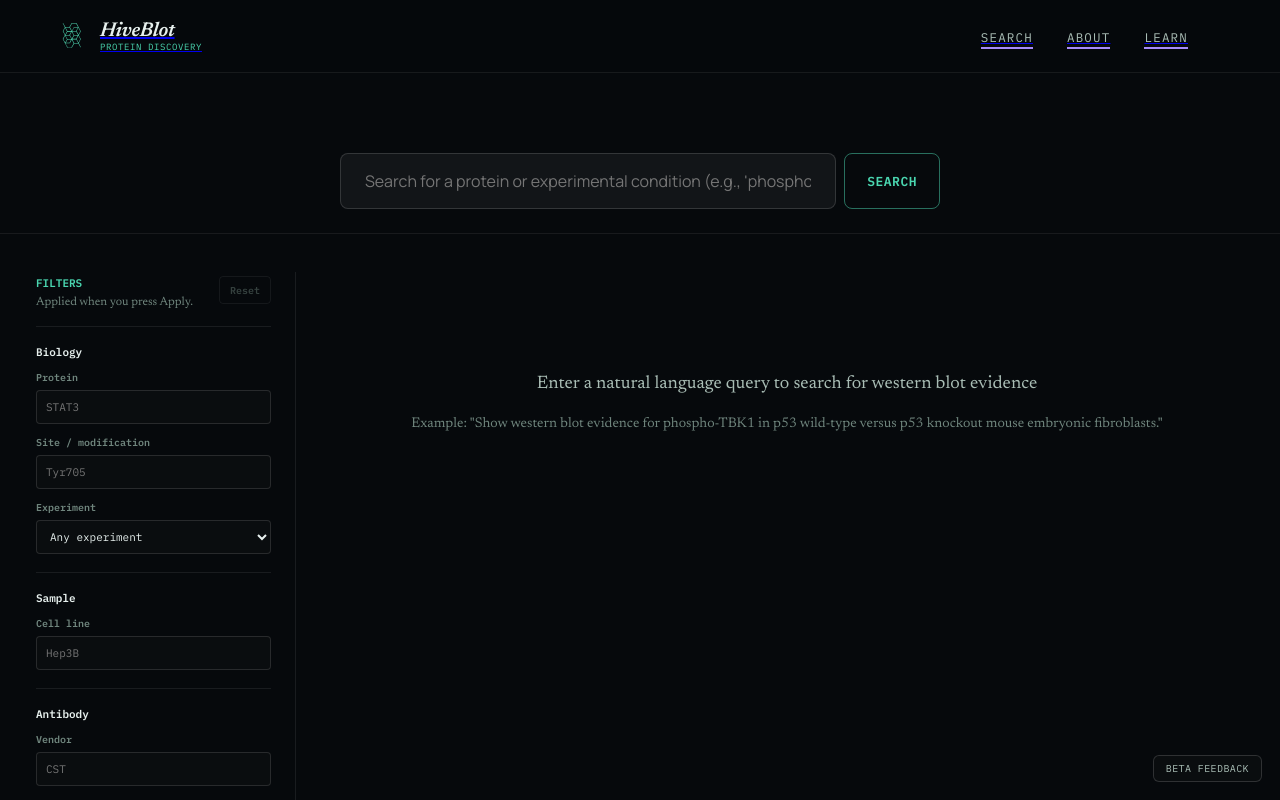
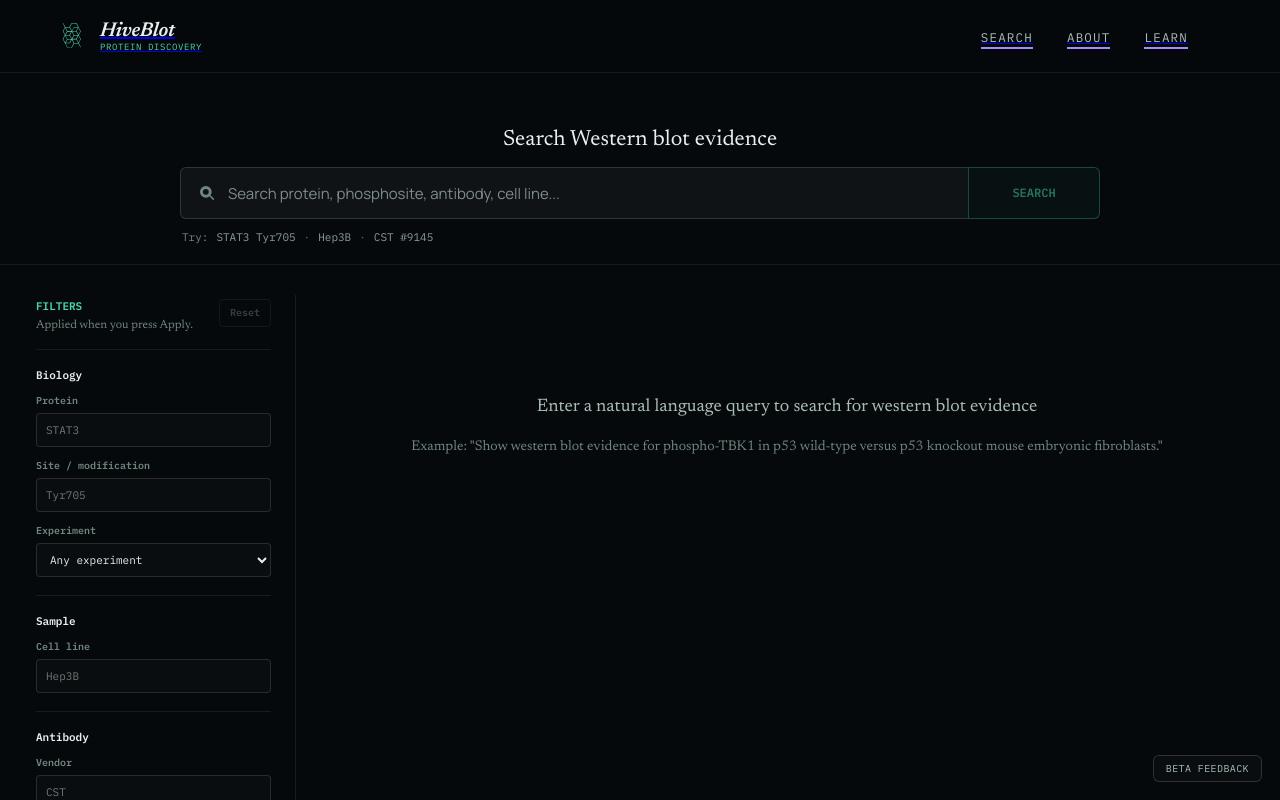
Before and after one commit to nikhilesh-s/hive, a Next.js app in the folder web/: page /search in a window 1280 px wide. Shown: the top 800 px of the page. Built offline with nearby package versions, Linux system fonts and the light colour scheme.

Commit message:
Refine search bar UX

```diff
--- a/web/app/globals.css
+++ b/web/app/globals.css
@@ -132,13 +132,192 @@ body {
   animation: typewriter-cursor-fade 0.8s ease 0.12s forwards;
 }
 
+.hb-search-workspace-header {
+  border-bottom: 1px solid rgba(255, 255, 255, 0.07);
+  padding: 26px 56px 18px;
+}
+
+.hb-search-input-shell {
+  margin: 0 auto;
+  max-width: 920px;
+  width: 100%;
+}
+
+.hb-search-input-heading {
+  color: var(--color-text);
+  font-family: 'Newsreader', serif;
+  font-size: 22px;
+  font-weight: 400;
+  line-height: 1.2;
+  margin-bottom: 14px;
+  text-align: center;
+}
+
+.hb-search-control {
+  align-items: stretch;
+  display: flex;
+  margin: 0 auto;
+  max-width: 920px;
+  width: 100%;
+}
+
+.hb-search-field {
+  align-items: center;
+  background: rgba(255, 255, 255, 0.045);
+  border: 1px solid rgba(255, 255, 255, 0.14);
+  border-radius: 6px 0 0 6px;
+  border-right: 0;
+  display: flex;
+  flex: 1 1 auto;
+  gap: 12px;
+  min-height: 52px;
+  min-width: 0;
+  padding: 0 12px 0 17px;
+  transition: background 0.18s, border-color 0.18s, box-shadow 0.18s;
+}
+
+.hb-search-control:hover .hb-search-field {
+  border-color: rgba(255, 255, 255, 0.22);
+}
+
+.hb-search-control:focus-within .hb-search-field {
+  background: rgba(255, 255, 255, 0.055);
+  border-color: rgba(74, 214, 176, 0.62);
+  box-shadow: 0 0 0 2px rgba(74, 214, 176, 0.1);
+}
+
+.hb-search-icon {
+  color: var(--color-text-subtle);
+  flex: 0 0 auto;
+  height: 18px;
+  transition: color 0.18s;
+  width: 18px;
+}
+
+.hb-search-control:focus-within .hb-search-icon {
+  color: var(--color-accent);
+}
+
+.hb-search-input {
+  background: transparent;
+  border: 0;
+  color: var(--color-text);
+  flex: 1 1 auto;
+  font-family: 'Manrope', sans-serif;
+  font-size: 15px;
+  min-width: 0;
+  outline: none;
+  padding: 0;
+}
+
+.hb-search-input::placeholder {
+  color: rgba(169, 189, 181, 0.72);
+}
+
+.hb-search-clear {
+  align-items: center;
+  background: transparent;
+  border: 1px solid transparent;
+  border-radius: 4px;
+  color: var(--color-text-subtle);
+  cursor: pointer;
+  display: inline-flex;
+  flex: 0 0 auto;
+  font-family: 'IBM Plex Mono', monospace;
+  font-size: 17px;
+  height: 28px;
+  justify-content: center;
+  line-height: 1;
+  width: 28px;
+}
+
+.hb-search-clear:hover {
+  border-color: rgba(255, 255, 255, 0.12);
+  color: var(--color-accent);
+}
+
+.hb-search-clear:focus-visible,
+.hb-search-submit:focus-visible,
+.hb-search-examples button:focus-visible {
+  outline: 2px solid rgba(74, 214, 176, 0.72);
+  outline-offset: 2px;
+}
+
+.hb-search-submit {
+  background: rgba(74, 214, 176, 0.08);
+  border: 1px solid rgba(74, 214, 176, 0.58);
+  border-radius: 0 6px 6px 0;
+  color: var(--color-accent);
+  cursor: pointer;
+  flex: 0 0 132px;
+  font-family: 'IBM Plex Mono', monospace;
+  font-size: 12px;
+  font-weight: 600;
+  line-height: 1;
+  min-height: 52px;
+  padding: 0 18px;
+  transition: background 0.18s, border-color 0.18s, color 0.18s, transform 0.08s;
+}
+
+.hb-search-submit:hover:not(:disabled) {
+  background: rgba(74, 214, 176, 0.14);
+  border-color: rgba(74, 214, 176, 0.82);
+  color: #d2f5eb;
+}
+
+.hb-search-submit:active:not(:disabled) {
+  transform: translateY(1px);
+}
+
+.hb-search-submit:disabled {
+  cursor: default;
+  opacity: 0.5;
+}
+
+.hb-search-examples {
+  align-items: center;
+  color: var(--color-text-subtle);
+  display: flex;
+  flex-wrap: wrap;
+  font-family: 'IBM Plex Mono', monospace;
+  font-size: 11px;
+  gap: 8px;
+  line-height: 1.5;
+  margin: 10px auto 0;
+  max-width: 920px;
+  padding-left: 2px;
+}
+
+.hb-search-example-item {
+  align-items: center;
+  display: inline-flex;
+  gap: 8px;
+}
+
+.hb-search-example-separator {
+  color: rgba(111, 133, 125, 0.7);
+}
+
+.hb-search-examples button {
+  background: transparent;
+  border: 0;
+  color: rgba(169, 189, 181, 0.82);
+  cursor: pointer;
+  font: inherit;
+  padding: 0;
+}
+
+.hb-search-examples button:hover {
+  color: var(--color-accent);
+}
+
 .hb-search-body {
   display: grid;
   grid-template-columns: minmax(232px, 260px) minmax(0, 1fr);
   gap: 34px;
   width: min(1560px, calc(100% - 72px));
   margin: 0 auto;
-  padding: 38px 0 78px;
+  padding: 30px 0 78px;
   align-items: start;
 }
 
@@ -557,10 +736,30 @@ body {
 }
 
 @media (max-width: 900px) {
+  .hb-search-workspace-header {
+    padding: 22px 16px 16px;
+  }
+
+  .hb-search-input-heading {
+    font-size: 20px;
+    text-align: left;
+  }
+
+  .hb-search-submit {
+    flex-basis: 112px;
+    font-size: 11px;
+    padding: 0 12px;
+  }
+
+  .hb-search-field {
+    gap: 10px;
+    padding-left: 13px;
+  }
+
   .hb-search-body {
     grid-template-columns: 1fr;
     width: min(100% - 32px, 760px);
-    padding-top: 24px;
+    padding-top: 22px;
   }
 
   .hb-filter-sidebar {
@@ -587,6 +786,21 @@ body {
 
 }
 
+@media (max-width: 520px) {
+  .hb-search-field,
+  .hb-search-submit {
+    min-height: 48px;
+  }
+
+  .hb-search-submit {
+    flex-basis: 96px;
+  }
+
+  .hb-search-input {
+    font-size: 14px;
+  }
+}
+
 @keyframes typewriter-cursor-pulse {
   0%,
   100% {
--- a/web/app/search/page.tsx
+++ b/web/app/search/page.tsx
@@ -198,13 +198,16 @@ export default function SearchPage() {
   const filterChips = activeFilterChips(appliedFilters);
 
   return (
-    <div style={{ minHeight: '100vh', backgroundColor: '#06090c', paddingTop: '40px' }}>
+    <div style={{ minHeight: '100vh', backgroundColor: '#06090c', paddingTop: '28px' }}>
       {/* Search Bar */}
-      <div style={{ padding: '40px 56px 24px', borderBottom: '1px solid rgba(255,255,255,.07)' }}>
+      <div className="hb-search-workspace-header">
         <SearchInput
-          placeholder="Search for a protein or experimental condition (e.g., 'phospho STAT3 Tyr705' or 'co-IP PIK3CA')"
+          heading="Search Western blot evidence"
+          placeholder="Search protein, phosphosite, antibody, cell line..."
           onSearch={handlePrimarySearch}
           initialValue={query}
+          examples={['STAT3 Tyr705', 'Hep3B', 'CST #9145']}
+          loading={loading}
         />
       </div>
 
--- a/web/components/SearchInput.tsx
+++ b/web/components/SearchInput.tsx
@@ -1,80 +1,134 @@
 'use client';
 
-import { useEffect, useState } from 'react';
+import { useRef, useState, type FormEvent } from 'react';
 
 interface SearchInputProps {
   placeholder: string;
   onSearch: (query: string) => void;
   // Populates the box for ?q= deep links / programmatic searches (filters).
   initialValue?: string;
+  heading?: string;
+  examples?: string[];
+  loading?: boolean;
+}
+
+export function SearchInput({
+  placeholder,
+  onSearch,
+  initialValue = '',
+  heading,
+  examples = [],
+  loading = false,
+}: SearchInputProps) {
+  return (
+    <SearchInputDraft
+      key={initialValue}
+      placeholder={placeholder}
+      onSearch={onSearch}
+      initialValue={initialValue}
+      heading={heading}
+      examples={examples}
+      loading={loading}
+    />
+  );
 }
 
 // EXPLICIT SUBMIT ONLY. Typing never triggers a search: partial biological
 // queries change meaning with every token ("phospho STAT3" vs "phospho STAT3
 // Tyr705"), so firing mid-typing showed wrong results and burned the shared
 // rate limit. Search runs on Enter or the Search button.
-export function SearchInput({ placeholder, onSearch, initialValue = '' }: SearchInputProps) {
+function SearchInputDraft({
+  placeholder,
+  onSearch,
+  initialValue,
+  heading,
+  examples = [],
+  loading = false,
+}: Required<Pick<SearchInputProps, 'placeholder' | 'onSearch' | 'initialValue'>> &
+  Pick<SearchInputProps, 'heading' | 'examples' | 'loading'>) {
   const [query, setQuery] = useState(initialValue);
+  const inputRef = useRef<HTMLInputElement>(null);
 
-  // Keep the box in sync when the page sets the query programmatically
-  // (?q= auto-load, advanced-filter searches).
-  useEffect(() => {
-    if (initialValue) setQuery(initialValue);
-  }, [initialValue]);
-
-  const submit = () => {
+  const submit = (event?: FormEvent<HTMLFormElement>) => {
+    event?.preventDefault();
+    if (loading) return;
     const q = query.trim();
     if (q) onSearch(q);
   };
 
+  const chooseExample = (example: string) => {
+    setQuery(example);
+    inputRef.current?.focus();
+  };
+
   return (
-    <div style={{ display: 'flex', width: '100%', maxWidth: '600px', margin: '0 auto', gap: '8px' }}>
+    <div className="hb-search-input-shell">
+      {heading && <div className="hb-search-input-heading">{heading}</div>}
+      <form className="hb-search-control" onSubmit={submit} role="search">
+        <div className="hb-search-field">
+          <svg
+            className="hb-search-icon"
+            aria-hidden="true"
+            viewBox="0 0 20 20"
+            focusable="false"
+          >
+            <path
+              d="M8.7 14.4a5.7 5.7 0 1 1 0-11.4 5.7 5.7 0 0 1 0 11.4Zm0-1.6a4.1 4.1 0 1 0 0-8.2 4.1 4.1 0 0 0 0 8.2Zm4.6.3 3.7 3.7"
+              fill="none"
+              stroke="currentColor"
+              strokeLinecap="round"
+              strokeWidth="1.7"
+            />
+          </svg>
           <input
+            ref={inputRef}
             type="text"
             placeholder={placeholder}
             value={query}
             onChange={(e) => setQuery(e.target.value)}
-        onKeyDown={(e) => {
-          if (e.key === 'Enter') submit();
+            aria-label="Search Western blot evidence"
+            className="hb-search-input"
+          />
+          {query && (
+            <button
+              type="button"
+              className="hb-search-clear"
+              onClick={() => {
+                setQuery('');
+                inputRef.current?.focus();
               }}
-        aria-label="Search query"
-        style={{
-          flex: 1,
-          padding: '16px 24px',
-          background: 'rgba(255,255,255,.05)',
-          border: '1px solid rgba(255,255,255,.14)',
-          borderRadius: '8px',
-          color: '#e7f0ee',
-          fontSize: '16px',
-          fontFamily: "'Manrope', sans-serif",
-          outline: 'none',
-          transition: 'border-color 0.2s',
-        }}
-        onFocus={(e) => {
-          e.currentTarget.style.borderColor = 'rgba(74,214,176,.5)';
-        }}
-        onBlur={(e) => {
-          e.currentTarget.style.borderColor = 'rgba(255,255,255,.14)';
-        }}
-      />
+              aria-label="Clear search"
+            >
+              &times;
+            </button>
+          )}
+        </div>
         <button
-        onClick={submit}
+          type="submit"
+          className="hb-search-submit"
+          disabled={loading || !query.trim()}
           aria-label="Search"
-        style={{
-          padding: '0 22px',
-          background: 'transparent',
-          border: '1px solid rgba(74,214,176,.5)',
-          borderRadius: '8px',
-          color: '#4ad6b0',
-          fontSize: '13px',
-          fontFamily: '"IBM Plex Mono", monospace',
-          fontWeight: 600,
-          letterSpacing: '0.5px',
-          cursor: 'pointer',
-        }}
         >
-        SEARCH
+          {loading ? 'SEARCHING...' : 'SEARCH'}
         </button>
+      </form>
+      {examples.length > 0 && (
+        <div className="hb-search-examples" aria-label="Example searches">
+          <span>Try:</span>
+          {examples.map((example, index) => (
+            <span key={example} className="hb-search-example-item">
+              {index > 0 && (
+                <span className="hb-search-example-separator" aria-hidden="true">
+                  &middot;
+                </span>
+              )}
+              <button type="button" onClick={() => chooseExample(example)}>
+                {example}
+              </button>
+            </span>
+          ))}
+        </div>
+      )}
     </div>
   );
 }
```
Also changed, not shown: 1 other file (tests, documents, lock files or other folders). Lines whose indentation alone changed are shown as unchanged.
